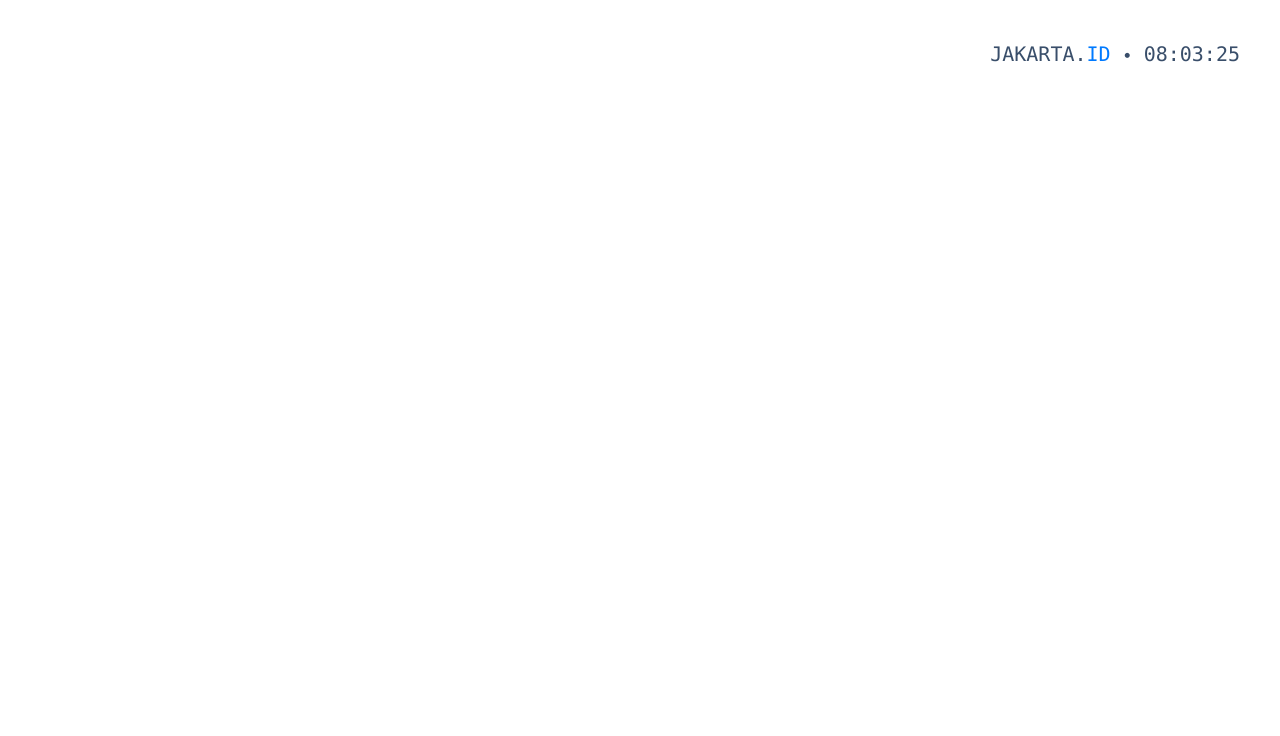
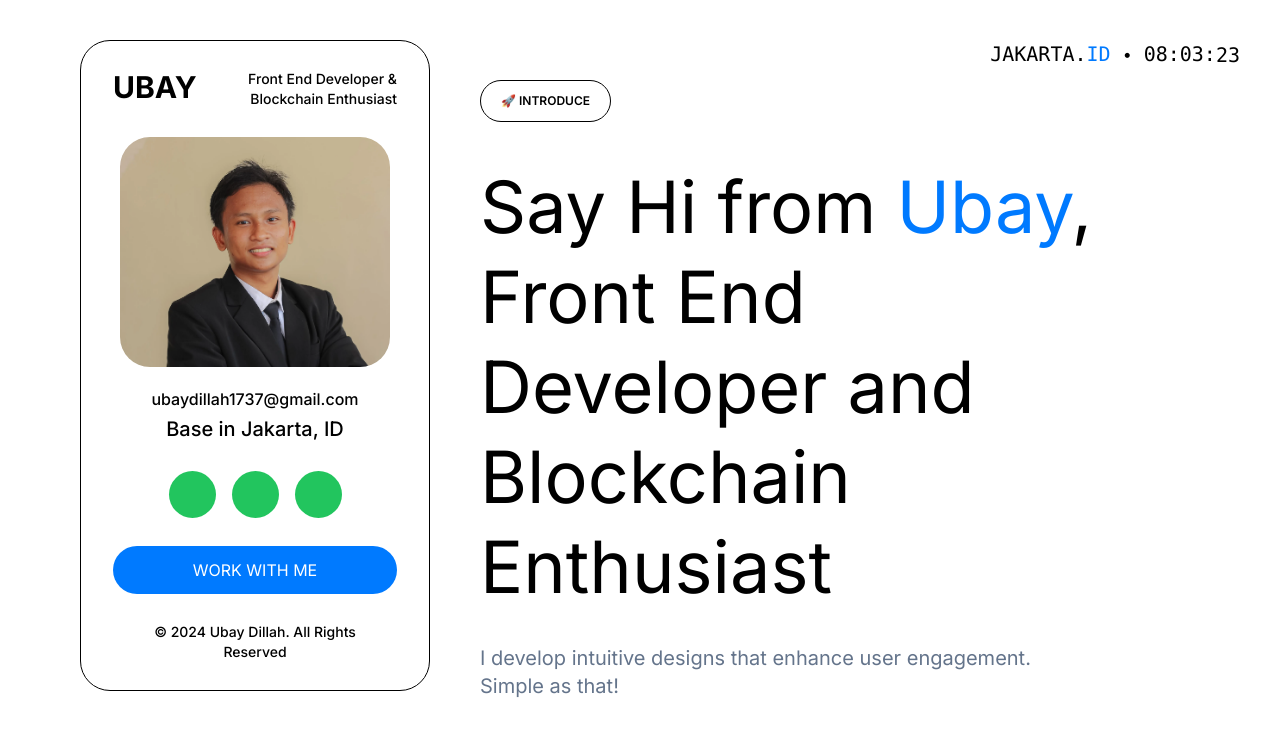
Before and after one commit to ubaydillah1/bio, a React (Vite) app: page / in a window 1280 px wide. Shown: the top 736 px of the page. Built offline with nearby package versions, Linux system fonts and the light colour scheme.

Commit message:
create card profile

```diff
--- /dev/null
+++ b/src/components/Elements/Badge/index.jsx
@@ -0,0 +1,19 @@
+import { useContext } from "react";
+import { DarkMode } from "../../../contexts/DarkMode";
+
+/* eslint-disable react/prop-types */
+const Badge = (props) => {
+  const { children, className } = props;
+  const { theme } = useContext(DarkMode);
+  return (
+    <div
+      className={`badge badge-outline rounded-full px-5 py-5 text-[12px] font-semibold ${
+        theme == "black" ? "border-[#FFFFFF66]" : "border-black"
+      } ${className}`}
+    >
+      {children}
+    </div>
+  );
+};
+
+export default Badge;
--- /dev/null
+++ b/src/components/Elements/Button/index.jsx
@@ -0,0 +1,25 @@
+/* eslint-disable react/prop-types */
+import { forwardRef, useContext } from "react";
+import { DarkMode } from "../../../contexts/DarkMode";
+
+const Button = forwardRef((props, ref) => {
+  const { children, className } = props;
+  const { theme } = useContext(DarkMode);
+
+  return (
+    <button
+      ref={ref}
+      className={`w-full py-3 font-normal rounded-full ${
+        theme === "black"
+          ? "bg-primary-dark text-black"
+          : "bg-primary-light text-white"
+      } ${className}`}
+    >
+      {children}
+    </button>
+  );
+});
+
+Button.displayName = "Button";
+
+export default Button;
--- a/src/components/Elements/CurrentTime/index.jsx
+++ b/src/components/Elements/CurrentTime/index.jsx
@@ -18,7 +18,9 @@ const CurrentTime = () => {
   const seconds = time.getSeconds().toString().padStart(2, "0");
 
   return (
-    <div className="flex gap-3 items-center">
+    <div
+      className={`flex gap-3 items-center ${theme != "black" && "text-black"}`}
+    >
       <span className="font-mono text-xl">
         JAKARTA.
         <span
--- a/src/pages/HomePage.jsx
+++ b/src/pages/HomePage.jsx
@@ -1,24 +1,104 @@
 import ThemeIcon from "../components/Elements/ThemeIcon";
 import { gsap } from "gsap";
 import { ScrollTrigger } from "gsap/ScrollTrigger";
-import {} from "react";
+import { useContext } from "react";
 import CurrentTime from "../components/Elements/currentTime";
+import { DarkMode } from "../contexts/DarkMode";
+import mySelf from "../assets/img/mySelf.webp";
+import Button from "../components/Elements/Button";
+import Badge from "../components/Elements/Badge";
 
 gsap.registerPlugin(ScrollTrigger);
 
 function HomePage() {
+  const { theme } = useContext(DarkMode);
+
   return (
     <div className="mb-[1000px] px-[100px]">
       <div className="fixed top-10 right-10">
         <CurrentTime />
       </div>
 
-      <div className="text-center fixed top-10 left-1/2">
+      <div className="text-center fixed top-10 left-1/2 z-50">
         <ThemeIcon />
       </div>
 
-      <main className="flex">
-        <div className="bio-card"></div>
+      <main
+        className={`flex w-full px-[80px] pt-[40px] gap-[45px] relative ${
+          theme != "black" && "text-black"
+        }`}
+      >
+        <div
+          className={`bio-card border-[0.001px]  max-w-[350px] w-full px-8 py-7 rounded-[30px] fixed left-[80px] ${
+            theme == "black" ? "border-[#FFFFFF66]" : "border-black"
+          }`}
+        >
+          <div className="flex justify-between">
+            <p className="font-bold text-3xl">UBAY</p>
+            <div className="text-end text-sm font-medium">
+              <p>Front End Developer &</p>
+              <p>Blockchain Enthusiast</p>
+            </div>
+          </div>
+
+          <div className="mt-7  w-full">
+            <img
+              src={mySelf}
+              alt="mySelf"
+              className="rounded-[30px] object-cover  w-[270px] h-[230px] mx-auto"
+            />
+          </div>
+
+          <div className="text-center font-medium mt-5">
+            <p>ubaydillah1737@gmail.com</p>
+            <p className="text-xl mt-1">Base in Jakarta, ID</p>
+
+            <div className="flex justify-center my-7 gap-4">
+              <div className="w-[47px] h-[47px] rounded-full bg-green-500"></div>
+              <div className="w-[47px] h-[47px] rounded-full bg-green-500"></div>
+              <div className="w-[47px] h-[47px] rounded-full bg-green-500"></div>
+            </div>
+
+            <div>
+              <Button>WORK WITH ME</Button>
+            </div>
+
+            <p
+              className={`text-sm mt-7 w-[90%] mx-auto ${
+                theme == "dark" && "text-slate-500"
+              }`}
+            >
+              © 2024 Ubay Dillah. All Rights Reserved
+            </p>
+          </div>
+        </div>
+
+        <section className="max-w-[800px] ml-[300px]">
+          <Badge className="my-10">🚀 INTRODUCE</Badge>
+
+          <div className="text-[72px] leading-[90px]">
+            Say Hi from{" "}
+            <span
+              className={`${
+                theme == "black" ? "text-primary-dark" : "text-primary-light"
+              }`}
+            >
+              Ubay
+            </span>
+            , <br />
+            Front End Developer and <br />
+            Blockchain Enthusiast
+          </div>
+
+          <p
+            className={`text-xl mt-8  ${
+              theme == "black" ? "text-[#999999]" : "text-slate-500"
+            }`}
+          >
+            I develop intuitive designs that enhance user engagement. <br />
+            Simple as that!
+          </p>
+        </section>
       </main>
     </div>
   );
```
Also changed, not shown: src/assets/img/logo.jpg (added), src/assets/img/mySelf.webp (added).
